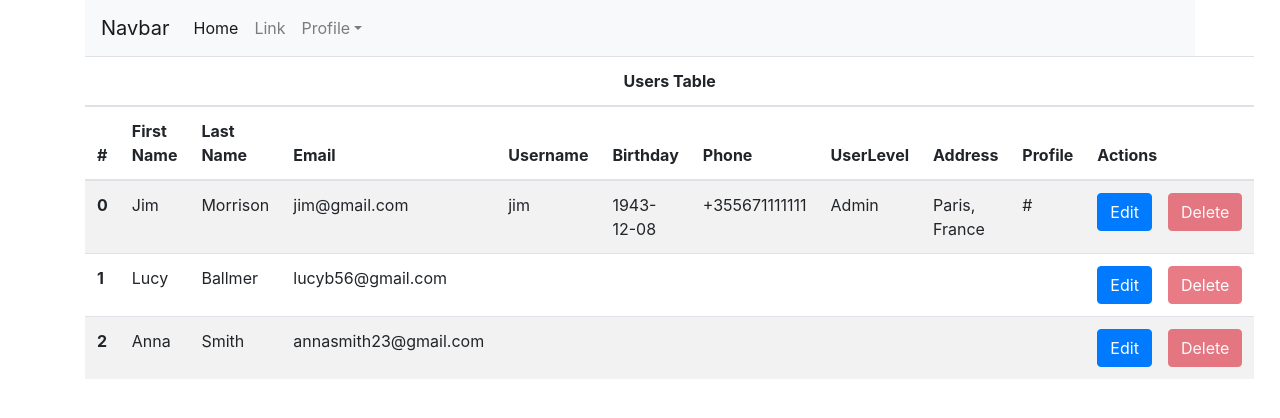
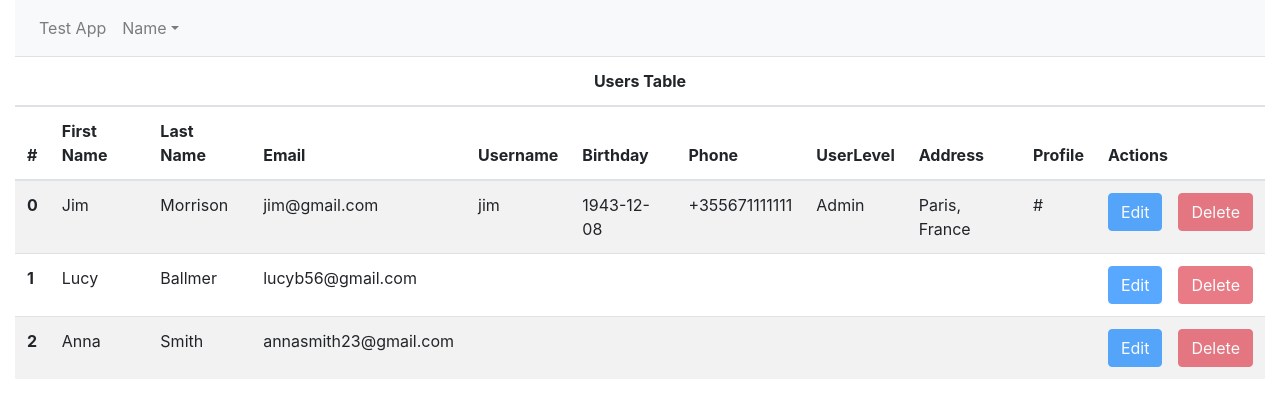
Before and after one commit to Mikel1995/test-app, a React (Create React App) app: page / in a window 1280 px wide. Shown: the top 418 px of the page. Built offline with nearby package versions, Linux system fonts and the light colour scheme; data requests are answered from the project's data file; sample sign-in values are in the browser's storage.

Commit message:
Working on profile, and logout

```diff
--- a/src/App.js
+++ b/src/App.js
@@ -23,14 +23,11 @@ function App() {
 
   return (
     <div className="container-fluid">
-      <Container>
       <Switch>
         <NavRoute path="/" exact={true} component={Home} />
         <Route path="/login" component={Login} />
-
         <NavRoute path="/user/:id" component={ViewEdit} />
       </Switch>
-      </Container>
     </div>
   );
 }
--- a/src/components/Common/Navbar.js
+++ b/src/components/Common/Navbar.js
@@ -1,39 +1,68 @@
-import React, { useState } from 'react';
+import React, { useState } from "react";
+import { useSelector } from "react-redux";
+import { useHistory } from "react-router-dom";
+import {
+  Collapse,
+  Navbar,
+  NavbarToggler,
+  Nav,
+  NavItem,
+  NavLink,
+  UncontrolledDropdown,
+  DropdownToggle,
+  DropdownMenu,
+  DropdownItem,
+} from 'reactstrap';
+import { selectLoggedUser } from '../../app/loggedUserSlice';
 
 
-const NavBar = (props) => {
+const NavBar = props => {
+  const loggedUser = useSelector(selectLoggedUser);
   const [isOpen, setIsOpen] = useState(false);
+  let history = useHistory();
   const toggle = () => setIsOpen(!isOpen);
+
+  const logOut = () => {
+    localStorage.removeItem("token");
+    // localStorage.removeItem("username");
+    // localStorage.removeItem("password");
+    // localStorage.removeItem("rememberMe");
+    history.push("/login");
+  };
+
+  const goToProfile = () => {
+    const { user: {id} } = loggedUser;
+    history.push(`/user/${id}`);
+  }
+
   return (
     <div>
-      <nav className="navbar navbar-expand-lg navbar-light bg-light">
-        <a className="navbar-brand" href="#">Navbar</a>
-        <button className="navbar-toggler" type="button" data-toggle="collapse" data-target="#navbarSupportedContent" aria-controls="navbarSupportedContent" aria-expanded="false" aria-label="Toggle navigation">
-          <span className="navbar-toggler-icon"></span>
-        </button>
-
-        <div className="collapse navbar-collapse" id="navbarSupportedContent">
-          <ul className="navbar-nav mr-auto">
-            <li className="nav-item active">
-              <a className="nav-link" href="#">Home <span className="sr-only">(current)</span></a>
-            </li>
-            <li className="nav-item">
-              <a className="nav-link" href="#">Link</a>
-            </li>
-            <li className="nav-item dropdown">
-              <a className="nav-link dropdown-toggle" href="#" id="navbarDropdown" role="button" data-toggle="dropdown" aria-haspopup="true" aria-expanded="false">
-                Profile
-              </a>
-              <div className="dropdown-menu" aria-labelledby="navbarDropdown">
-                <a className="dropdown-item" href="#">Open Profile</a>
-                <a className="dropdown-item" href="#">Logout </a>
-              </div>
-            </li>
-          </ul>
-        </div>
-      </nav>
+      <Navbar color="light" light expand="md">
+        <NavbarToggler onClick={toggle} />
+        <Collapse isOpen={isOpen} navbar>
+          <Nav className="mr-auto" navbar>
+            <NavItem>
+              <NavLink to="/">Test App</NavLink>
+            </NavItem>
+            <UncontrolledDropdown nav inNavbar>
+              <DropdownToggle nav caret>
+                Name
+              </DropdownToggle>
+              <DropdownMenu right>
+                <DropdownItem onClick={()=>goToProfile()}>
+                  Open Profile
+                </DropdownItem>
+                <DropdownItem divider />
+                <DropdownItem onClick={()=>logOut()}>
+                  Logout
+                </DropdownItem>
+              </DropdownMenu>
+            </UncontrolledDropdown>
+          </Nav>
+        </Collapse>
+      </Navbar>
     </div>
   );
-}
+};
 
 export default NavBar;
--- a/src/components/Home/UsersTable/InputComponent.js
+++ b/src/components/Home/UsersTable/InputComponent.js
@@ -1,11 +1,7 @@
-import React, { Component } from 'react'
-import PropTypes from 'prop-types'
+import React from 'react'
 import { Input, InputGroup, InputGroupAddon, InputGroupText } from 'reactstrap'
 
 const InputComponent = ({ name, type, label, user, onChangeCallBack }) => {
-
-    console.log(user);
-
     const buildInputType = (type) => {
         if (type === 'select') {
             return <Input type="select" name={name} >
--- a/src/components/Home/UsersTable/UsersTable.js
+++ b/src/components/Home/UsersTable/UsersTable.js
@@ -1,13 +1,12 @@
-import axios from 'axios';
-import React, { useEffect, useState } from 'react';
-import { useDispatch } from 'react-redux';
-import { Link } from 'react-router-dom';
-import { Button, Table } from 'reactstrap';
-import { deleteUserAction } from '../../../app/usersSlice';
-import { revertValueAsync } from '../../../helpers';
-import Alert from '../../Common/Alert';
-import Modal from '../../Common/Modal';
-
+import axios from "axios";
+import React, { useState } from "react";
+import { useDispatch } from "react-redux";
+import { Link } from "react-router-dom";
+import { Button } from "reactstrap";
+import { deleteUserAction } from "../../../app/usersSlice";
+import { revertValueAsync } from "../../../helpers";
+import Alert from "../../Common/Alert";
+import Modal from "../../Common/Modal";
 
 const UsersTable = ({ users, loggedUser }) => {
   const dispatch = useDispatch();
@@ -15,53 +14,92 @@ const UsersTable = ({ users, loggedUser }) => {
   const [showAlert, setshowAlert] = useState(false);
   const [toDeleteUserId, settoDeleteUserId] = useState(null);
   const [isOpenModal, setisOpenModal] = useState(false);
-  const isUserLoggedAdmin = loggedUser.userLevel === 'Admin' ? true : false;
-  const buildTable = (users) => {
-    return users.map((user, i) => (<tr key={user.id}>
-      <th scope="row">{i}</th>
-      <td>{user.first_name}</td>
-      <td>{user.last_name}</td>
-      <td>{user.email}</td>
-      <td>{user.username}</td>
-      <td>{user.birthday}</td>
-      <td>{user.phone}</td>
-      <td>{user.userLevel}</td>
-      <td>{user.address}</td>
-      <td>{user.profile}</td>
-      <td>
-        <div className="d-flex">
-          <Link to={`/user/${user.id}`}> <Button color="primary">Edit</Button></Link>
-          <Button disabled={!isUserLoggedAdmin} color="danger" className="ml-3" onClick={() => deleteButton(user.id)}>Delete</Button>
-        </div>
-      </td>
-    </tr>)
-    )
+  const isUserLoggedAdmin = loggedUser.userLevel === "Admin" ? true : false;
+  const buildTable = users => {
+    return users.map((user, i) =>
+      <tr key={user.id}>
+        <th scope="row">
+          {i}
+        </th>
+        <td>
+          {user.first_name}
+        </td>
+        <td>
+          {user.last_name}
+        </td>
+        <td>
+          {user.email}
+        </td>
+        <td>
+          {user.username}
+        </td>
+        <td>
+          {user.birthday}
+        </td>
+        <td>
+          {user.phone}
+        </td>
+        <td>
+          {user.userLevel}
+        </td>
+        <td>
+          {user.address}
+        </td>
+        <td>
+          {user.profile}
+        </td>
+        <td>
+          <div className="d-flex">
+            <Link to={`/user/${user.id}`}>
+              {" "}<Button color="primary"  disabled={!isUserLoggedAdmin}>Edit</Button>
+            </Link>
+            <Button
+              disabled={!isUserLoggedAdmin}
+              color="danger"
+              className="ml-3"
+              onClick={() => deleteButton(user.id)}
+            >
+              Delete
+            </Button>
+          </div>
+        </td>
+      </tr>
+    );
   };
 
-  const deleteButton = (id) => {
+  const deleteButton = id => {
     settoDeleteUserId(id);
     setisOpenModal(true);
-  }
+  };
 
-
-  const deleteUser = async (id) => {
+  const deleteUser = async id => {
     const { status } = await axios.delete(`users/${id}`);
     switch (status) {
       case 200:
         setshowAlert(true);
         setisOpenModal(false);
         revertValueAsync(setshowAlert, 2);
-        dispatch(deleteUserAction({ userId: id }))
+        dispatch(deleteUserAction({ userId: id }));
+        break;
+      default:
         break;
     }
-  }
+  };
 
   return (
-    <div>
-      <Alert isOpen={showAlert} color="danger" message="User has been deleted" />
+    <>
+      <Alert
+        isOpen={showAlert}
+        color="danger"
+        message="User has been deleted"
+      />
       <table className="table table-striped table-hover">
         <thead>
-          <tr><th colSpan="11" className="text-center"> Users Table </th></tr>
+          <tr>
+            <th colSpan="11" className="text-center">
+              {" "}Users Table{" "}
+            </th>
+          </tr>
           <tr>
             <th>#</th>
             <th>First Name</th>
@@ -80,8 +118,12 @@ const UsersTable = ({ users, loggedUser }) => {
           {buildTable(users)}
         </tbody>
       </table>
-      <Modal isOpen={isOpenModal} cancelCallBack={() => setisOpenModal(false)} confrimCallBack={() => deleteUser(toDeleteUserId)}></Modal>
-    </div>
+      <Modal
+        isOpen={isOpenModal}
+        cancelCallBack={() => setisOpenModal(false)}
+        confrimCallBack={() => deleteUser(toDeleteUserId)}
+      />
+    </>
   );
-}
+};
 export default UsersTable;
--- a/src/components/Home/UsersTable/ViewEdit.js
+++ b/src/components/Home/UsersTable/ViewEdit.js
@@ -25,13 +25,12 @@ const ViewEdit = (props) => {
     }
 
     const updateUser = async () => {
-        const { data, status } = await axios.put(`/users/${userId}`, { ...user });
+        const { status } = await axios.put(`/users/${userId}`, { ...user });
         switch (status) {
             case 200:
                 setshowAlert(true)
                 revertValueAsync(setshowAlert, 2);
                 break;
-
             default:
                 break;
         }
--- a/src/components/Login/Login.js
+++ b/src/components/Login/Login.js
@@ -1,4 +1,4 @@
-import React, { useState } from 'react';
+import React, { useEffect, useState } from 'react';
 import axios from 'axios'
 import { InputGroup, InputGroupAddon, InputGroupText, Input, FormGroup, Label, Form } from 'reactstrap';
 import { Container, Row, Col } from 'reactstrap';
@@ -6,17 +6,20 @@ import { AiOutlineUser, AiOutlineKey } from 'react-icons/ai';
 import { Button } from 'reactstrap';
 import Alert from '../Common/Alert';
 import { setLoggedUser } from '../../app/loggedUserSlice';
-import { withRouter } from "react-router-dom";
+import { useHistory } from "react-router-dom";
 import { useDispatch } from 'react-redux';
 
-const Login = ({ history }) => {
+const Login = () => {
+  let history = useHistory();
   const dispatch = useDispatch();
 
-  const [username, setusername] = useState('');
-  const [password, setpassword] = useState('');
+  const [username, setusername] = useState(localStorage.getItem('username'));
+  const [password, setpassword] = useState(localStorage.getItem('password'));
+  const [rememberMe, setrememberMe] = useState(false)
   const [isErrorResponse, setisErrorResponse] = useState(false);
 
   const login = async () => {
+    rememberUser();
     const { data: users, status } = await axios.get('users');
     switch (status) {
       case 200:
@@ -25,13 +28,28 @@ const Login = ({ history }) => {
           setisErrorResponse(true);
           return;
         }
-        history.push('/')
-        dispatch(setLoggedUser({ user:userFound, islogged: true }))
+        history.push('/');
+        dispatch(setLoggedUser({ user:userFound, islogged: true }));
+        localStorage.setItem('token', 'token_value');
         break;
       default:
         break;
     }
   }
+
+  const rememberUser = () => {
+    if (rememberMe) {
+      localStorage.setItem('username', username);
+      localStorage.setItem('password', password);
+      localStorage.setItem('remeberMe', true);
+    }
+  }
+
+  useEffect(() => {
+    if (localStorage.getItem('token')) {
+      history.push('/')
+    }
+  },)
 
   return (
     <Container>
@@ -62,7 +80,7 @@ const Login = ({ history }) => {
             </FormGroup>
             <FormGroup check>
               <Label check>
-                <Input type="checkbox" />
+                <Input type="checkbox" checked={rememberMe} onChange={()=>setrememberMe(!rememberMe)} />
                 Remember me
              </Label>
             </FormGroup>
@@ -75,4 +93,4 @@ const Login = ({ history }) => {
   );
 };
 
-export default withRouter(Login);
+export default Login;
```
Also changed, not shown: src/components/Common/SideBar.js (deleted, +0 -18 lines), src/components/Home/Home.js (+7 -5 lines).
